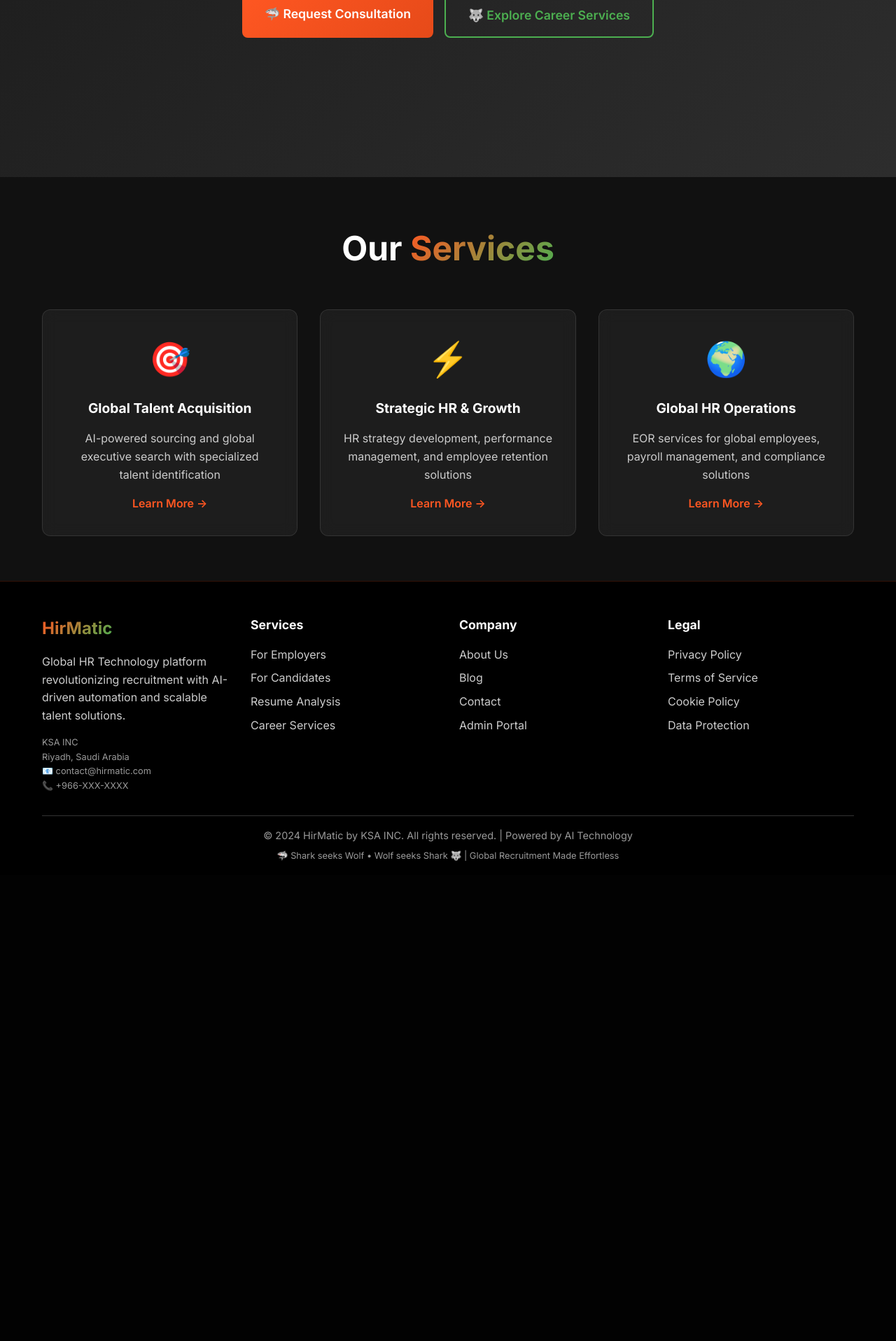
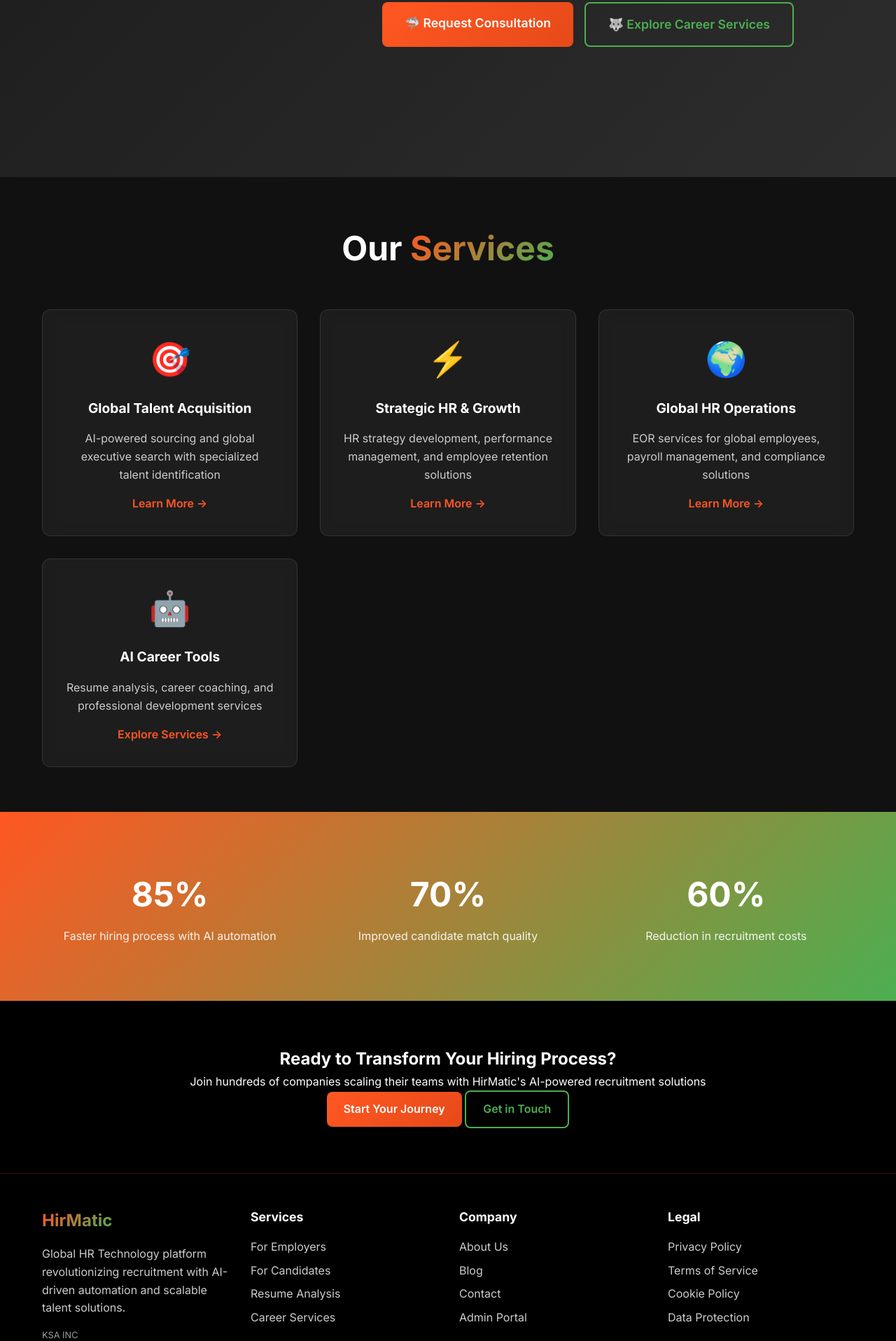
Before and after one commit to adityaHirmatic/hirmatic-php-website, a PHP site: page / in a window 1280 px wide. Shown: the part 547-2463 px from the top of the page at 70% size. Before the commit the page ends 1777 px from the top, so only its background shows below. Run offline with PHP 8.4, Linux system fonts and the light colour scheme.

Commit message:
Update index.php

```diff
--- a/index.php
+++ b/index.php
@@ -5,8 +5,13 @@ $page_keywords = "global recruitment from India, AI HR solutions, EOR for global
 include 'includes/header.php';
 ?>
 
-<!-- Hero Section -->
+<!-- Hero Section with Shark & Wolf Banner -->
 <section class="hero-gradient">
+    <div class="hero-bg">
+        <img src="./assets/images/shark-wolf-banner.jpg" alt="Professional Shark and Wolf Banner" class="hero-image">
+        <div class="hero-overlay"></div>
+    </div>
+
     <div class="hero-content">
         <h1 class="hero-title">
             AI-driven Recruitment that
@@ -15,6 +20,9 @@ include 'includes/header.php';
 
         <div class="hero-tagline">
             🦈 Shark seeks Wolf • Wolf seeks Shark 🐺
+        </div>
+        <div class="hero-subtitle">
+            Let's find out who wants what?
         </div>
 
         <p class="hero-description">
@@ -60,6 +68,45 @@ include 'includes/header.php';
                 <p>EOR services for global employees, payroll management, and compliance solutions</p>
                 <a href="employers.php" class="service-link">Learn More →</a>
             </div>
+
+            <div class="service-card">
+                <div class="service-icon">🤖</div>
+                <h3>AI Career Tools</h3>
+                <p>Resume analysis, career coaching, and professional development services</p>
+                <a href="candidates.php" class="service-link">Explore Services →</a>
+            </div>
+        </div>
+    </div>
+</section>
+
+<!-- Stats Section -->
+<section class="stats-section">
+    <div class="container">
+        <div class="stats-grid">
+            <div class="stat-item">
+                <div class="stat-number">85%</div>
+                <div class="stat-text">Faster hiring process with AI automation</div>
+            </div>
+            <div class="stat-item">
+                <div class="stat-number">70%</div>
+                <div class="stat-text">Improved candidate match quality</div>
+            </div>
+            <div class="stat-item">
+                <div class="stat-number">60%</div>
+                <div class="stat-text">Reduction in recruitment costs</div>
+            </div>
+        </div>
+    </div>
+</section>
+
+<!-- CTA Section -->
+<section class="cta-section">
+    <div class="container">
+        <h2>Ready to Transform Your Hiring Process?</h2>
+        <p>Join hundreds of companies scaling their teams with HirMatic's AI-powered recruitment solutions</p>
+        <div class="cta-buttons">
+            <a href="employers.php" class="cta-button">Start Your Journey</a>
+            <a href="contact.php" class="cta-button-secondary">Get in Touch</a>
         </div>
     </div>
 </section>
```
